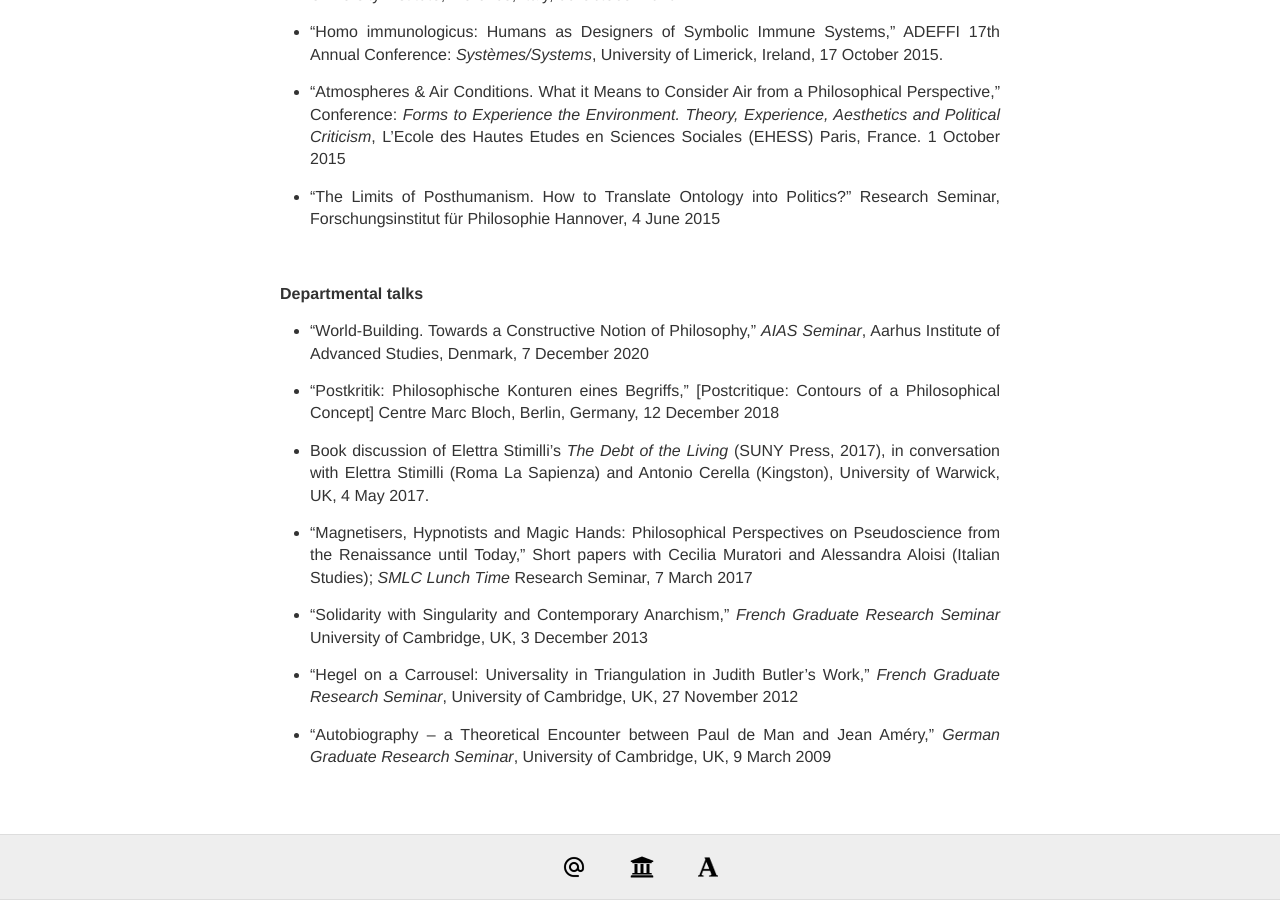
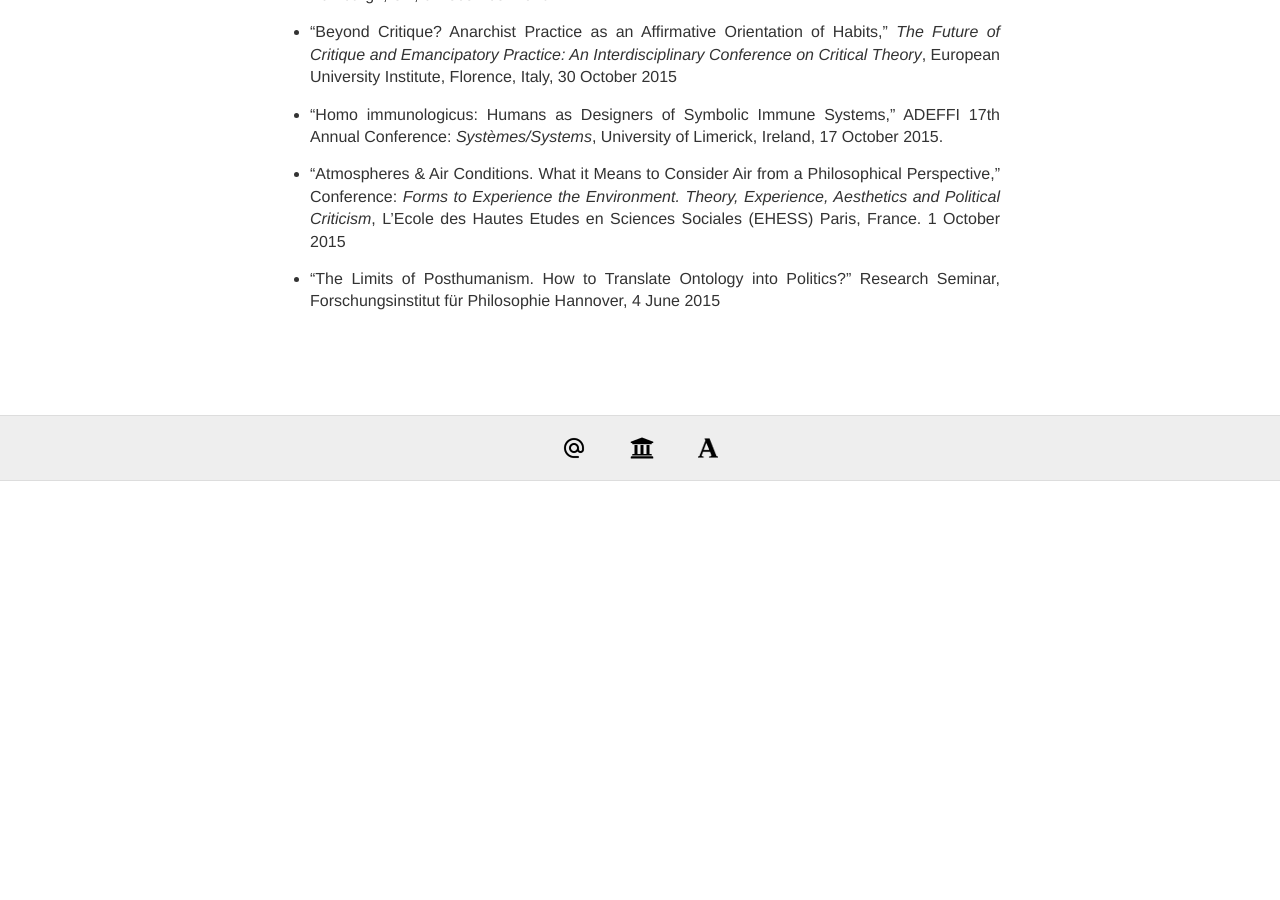
Before and after one commit to IJanicka/IJanicka.github.io, a Jekyll site: the page built from talks.md, in a window 1280 px wide and 900 px high, scrolled down 2767 px. Built offline with Jekyll 4.4.1, drawn with Linux system fonts in a browser that asks for light colours; after the commit the page ends 3248 px from its top, so only the background shows below that; some of the changed text lies outside the part shown.

Commit message:
Update talks.md

```diff
--- a/talks.md
+++ b/talks.md
@@ -88,20 +90,3 @@ permalink: /talks/
 
 
 <br>
-
-
-**Departmental talks**
-
-* “World-Building. Towards a Constructive Notion of Philosophy,” *AIAS Seminar*, Aarhus Institute of Advanced Studies, Denmark, 7 December 2020<br>
-
-* “Postkritik: Philosophische Konturen eines Begriffs,” [Postcritique: Contours of a Philosophical Concept] Centre Marc Bloch, Berlin, Germany, 12 December 2018<br>
-
-* Book discussion of Elettra Stimilli’s *The Debt of the Living* (SUNY Press, 2017), in conversation with Elettra Stimilli (Roma La Sapienza) and Antonio Cerella (Kingston), University of Warwick, UK, 4 May 2017.<br>
-
-* “Magnetisers, Hypnotists and Magic Hands: Philosophical Perspectives on Pseudoscience from the Renaissance until Today,” Short papers with Cecilia Muratori and Alessandra Aloisi (Italian Studies); *SMLC Lunch Time* Research Seminar, 7 March 2017<br>
-
-* “Solidarity with Singularity and Contemporary Anarchism,” *French Graduate Research Seminar* University of Cambridge, UK, 3 December 2013<br>
-
-* “Hegel on a Carrousel: Universality in Triangulation in Judith Butler’s Work,” *French Graduate Research Seminar*, University of Cambridge, UK, 27 November 2012<br>
-
-* “Autobiography – a Theoretical Encounter between Paul de Man and Jean Améry,” *German Graduate Research Seminar*, University of Cambridge, UK, 9 March 2009<br>
```
Also changed, not shown: other parts of talks.md (+2 -0 lines).
